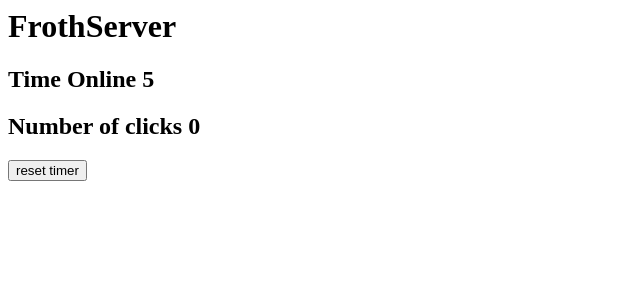
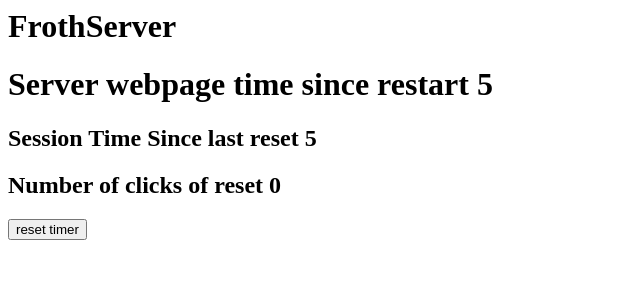
Before and after one commit to Frothbeast/myserver, a React (Create React App) app: page / in a window 1280 px wide. Shown: the top 300 px of the page, without its empty margins (0-640 px from the left). Built offline with nearby package versions, Linux system fonts and the light colour scheme.

Commit message:
added rounding
Signed-off-by: Frothbeast <frothbeast@gmail.com>

```diff
--- a/src/App.js
+++ b/src/App.js
@@ -1,10 +1,14 @@
 import { useState, useEffect } from 'react';
     function App() {
+        const [timeUp, setTimeUp] = useState(0);
         const [counter, setCounter] = useState(0);
+        const [totalTime, setTotalTime] = useState(0);
         const [clickCounter, setClickCounter] = useState(0)
+        const startTime = Date.now();
         useEffect(() => {
         const interval = setInterval(() => {
             setCounter((prevCounter) => prevCounter + 1);
+            setTotalTime(Math.round((Date.now() - startTime)/1000))
         }, 1000);
 
         return () => clearInterval(interval);
@@ -13,13 +17,15 @@ import { useState, useEffect } from 'react';
         const btnClick = () => {
             setCounter(0);
             setClickCounter(clickCounter + 1);
+
         }
 
         return (
             <div className="App">
-                <h1>FrothServer</h1>
-                <h2>Time Online {counter}</h2>
-                <h2>Number of clicks {clickCounter}</h2>
+                <h1>FrothServer </h1>
+                <h1>Server webpage time since restart {totalTime}</h1>
+                <h2>Session Time Since last reset {counter}</h2>
+                <h2>Number of clicks of reset {clickCounter}</h2>
                 <button onClick={btnClick} >reset timer</button>
             </div>
         )
```
